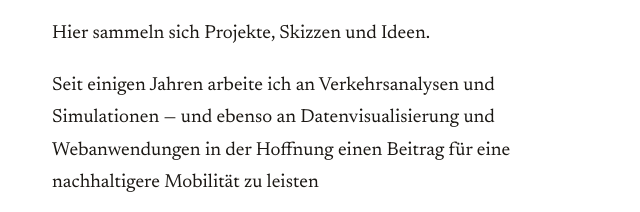
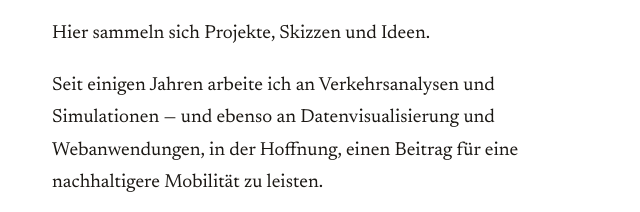
Before and after one commit to vizsim/vizsim.github.io, a plain HTML site: page index.html in a window 1280 px wide. Shown: the part 437-649 px from the top of the page, 12-652 px from the left. Drawn offline with Linux system fonts and the light colour scheme.

Commit message:
fix typos

```diff
--- a/index.html
+++ b/index.html
@@ -211,18 +211,14 @@
       </p>
 
       <p>
-        Seit einigen Jahren arbeite ich an Verkehrsanalysen und Simulationen — und ebenso an Datenvisualisierung und Webanwendungen in der Hoffnung einen Beitrag für eine nachhaltigere Mobilität zu leisten
+        Seit einigen Jahren arbeite ich an Verkehrsanalysen und Simulationen — und ebenso an Datenvisualisierung und Webanwendungen, in der Hoffnung, einen Beitrag für eine nachhaltigere Mobilität zu leisten.
       </p>
 
       <p>
         Wer in den Code schauen will, findet die laufenden Arbeiten auf
         <a href="https://github.com/vizsim">GitHub</a>.
       </p>
-
-
-
-
-    </aside>
+    </main>
   </div>
 </body>
 </html>
```
